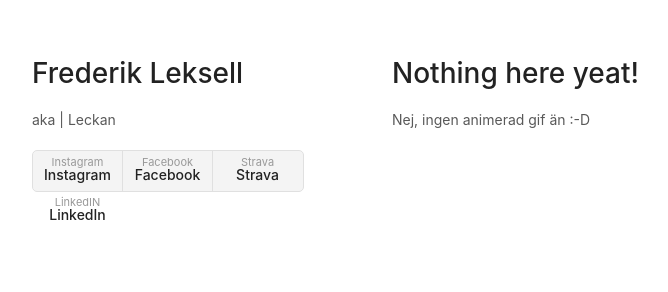
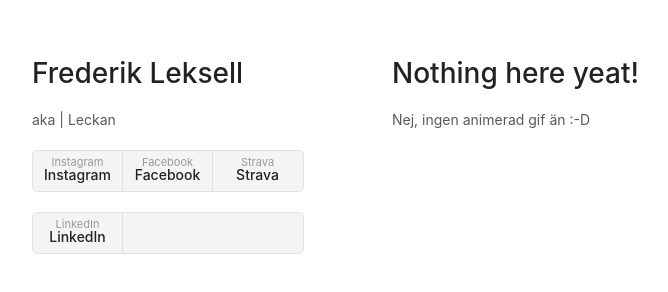
Before and after one commit to Leksell/web, a plain HTML site: page index.html in a window 1280 px wide. Shown: the whole page, without its empty margins (178-846 px from the left). Drawn offline with Linux system fonts and the light colour scheme.

Commit message:
inked in

```diff
--- a/index.html
+++ b/index.html
@@ -22,7 +22,9 @@
           <li><a href="https://www.instagram.com/sportsaslifestyle/">Instagram <strong>Instagram</strong></a></li>
           <li><a href="https://www.facebook.com/FrederikLeksell">Facebook <strong>Facebook</strong></a></li>
           <li><a href="https://www.strava.com/athletes/45347432">Strava<strong>Strava</strong></a></li>
-          <li><a href="https://www.linkedin.com/in/frederikleksell/">LinkedIN<strong>LinkedIn</strong></a></li>
+        </ul>
+        <ul>
+          <li><a href="https://www.linkedin.com/in/frederikleksell/">LinkedIn<strong>LinkedIn</strong></a></li>
         </ul>
       </header>
       <section>
```
